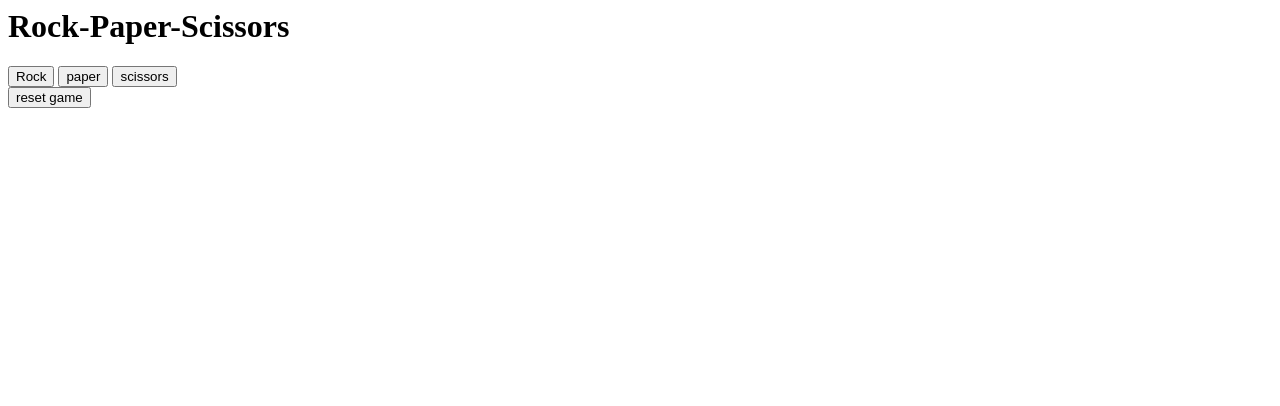
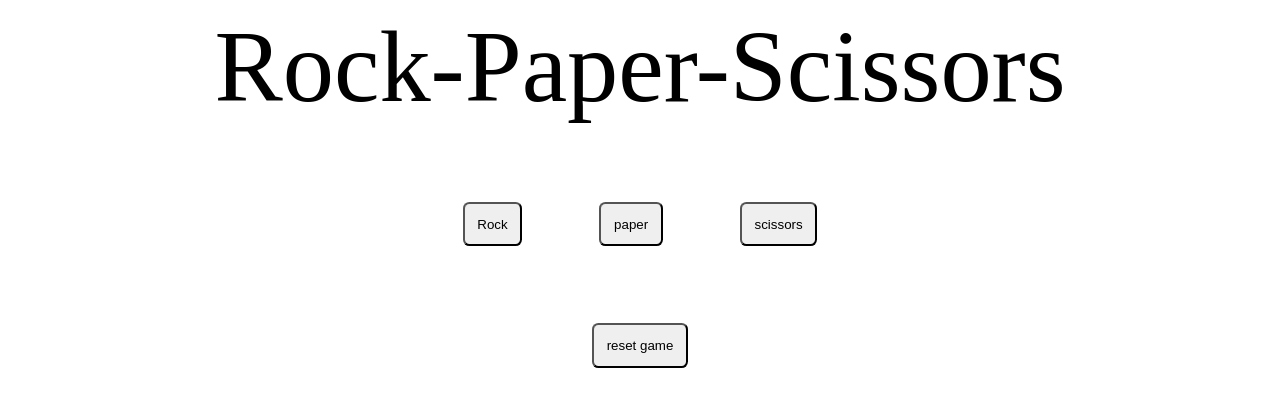
Before and after one commit to Collaboration95/OdinProjects, a plain HTML site: page RPS/index.html in a window 1280 px wide. Drawn offline with Linux system fonts and the light colour scheme.

Commit message:
Added some changes

```diff
--- /dev/null
+++ b/RPS/index.css
@@ -0,0 +1,28 @@
+
+body{
+  display:flex;
+  justify-content:center;
+  flex-direction:column;
+}
+
+#humanOptions{
+    display:flex;
+    justify-content:center;
+    padding: 6vw 0px 6vw 0px;
+
+}
+.interactive{
+    margin: 0px 3vw 0px 3vw;
+    padding: 1vw 1vw 1vw 1vw;
+    border-radius:.5vw;
+}
+.center{
+    display:flex;
+    justify-content: center;
+
+}
+
+.main-text{
+    font-size: clamp(2rem, 8vw, 7rem);
+    flex-wrap: nowrap;
+}
--- a/RPS/index.html
+++ b/RPS/index.html
@@ -2,18 +2,18 @@
     <head>
         <title>Rock-Paper-Scissors</title>
         <script src="index.js" defer></script>
+        <link rel="stylesheet" type="text/css" href="index.css">
     </head>
     <body>
-        <h1 id="maintext">Rock-Paper-Scissors</h1>
+        <div  class="center main-text">Rock-Paper-Scissors</div>
     <div id="humanOptions">
-        <button id="rock">Rock</button>
-        <button id="paper">paper</button>
-        <button id="scissors">scissors</button>
-
+        <button class="interactive" id="rock">Rock</button>
+        <button id="paper" class="interactive">paper</button>
+        <button class="interactive" id="scissors">scissors</button>
     </div>
 
-    <div>
-        <button id="reset">reset game</button>
+    <div class="center">
+        <button class="interactive" id="reset">reset game</button>
     </div>
 
 
```
